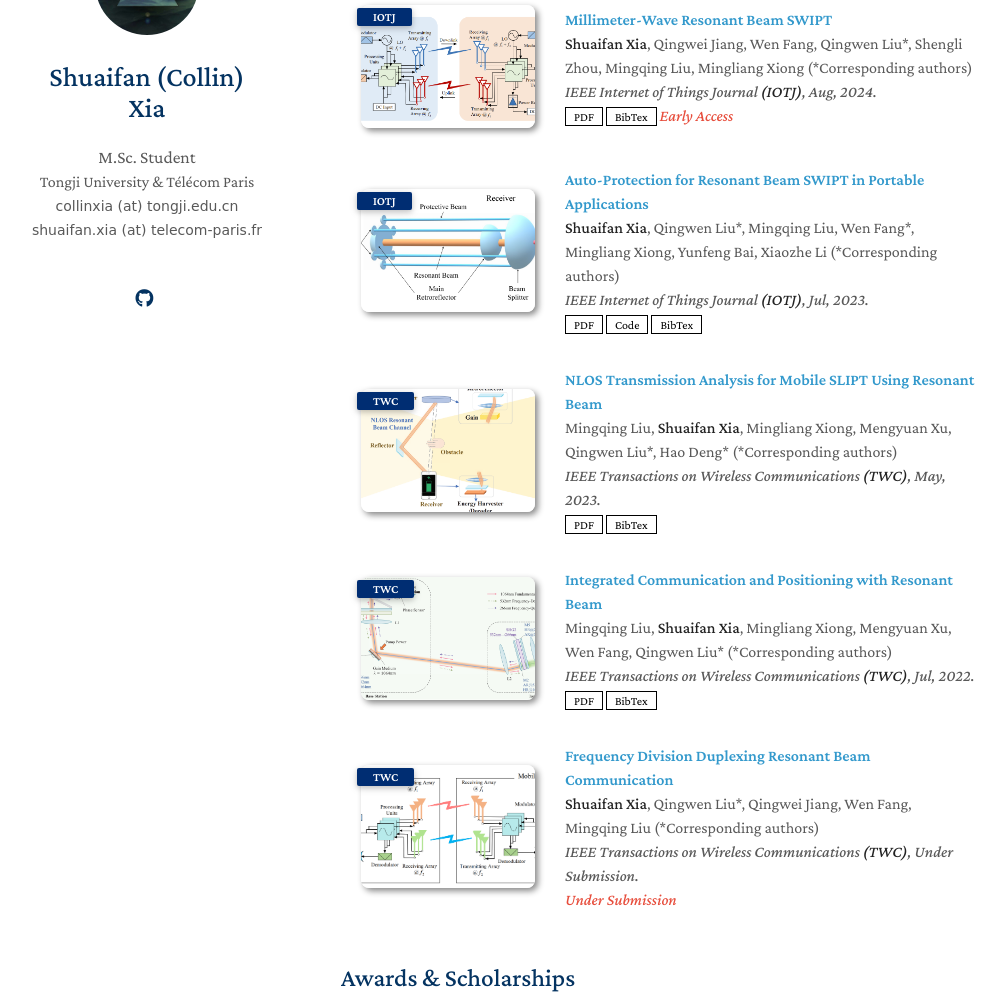
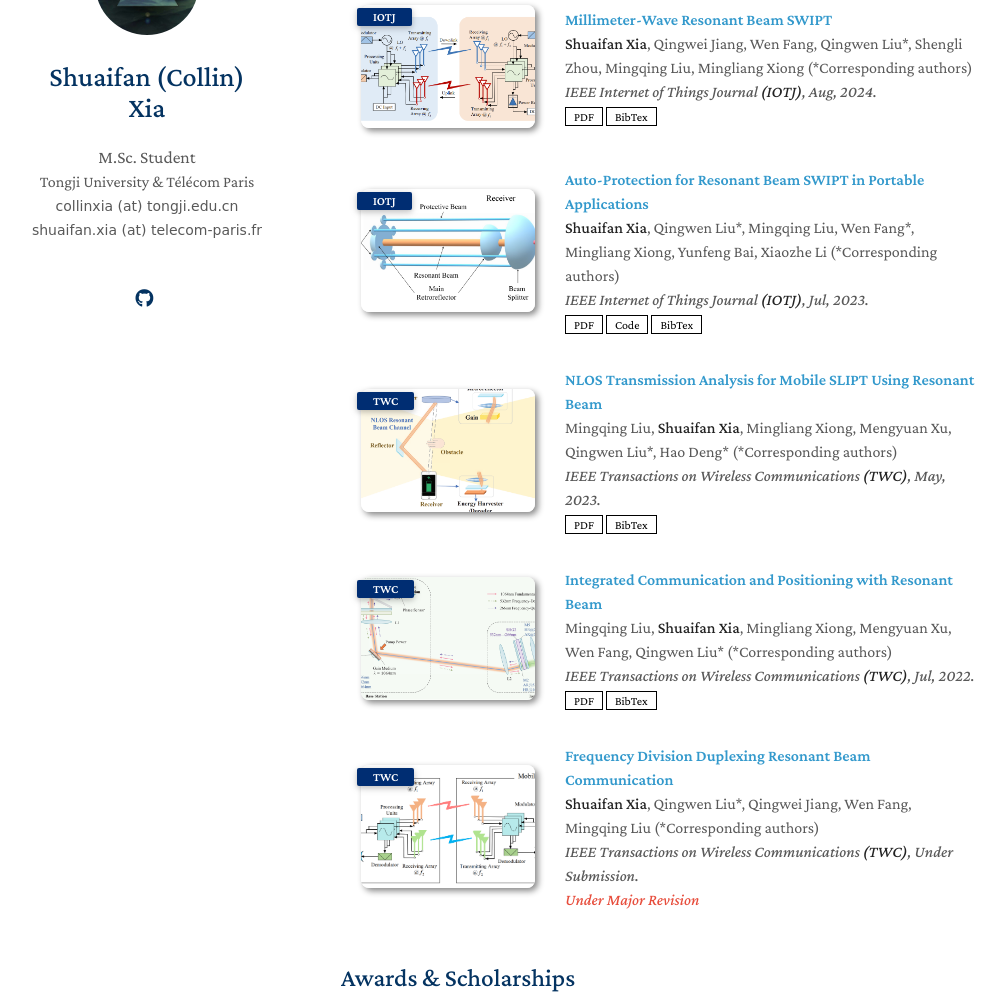
Before and after one commit to Collin911/homepage, a Jekyll site: the page built from index.md, in a window 1280 px wide and 1400 px high, scrolled down 299 px. Shown: the part 153-1151 px from the top of the window, without its empty margins (129-1135 px from the left). Built offline with Jekyll 4.4.1, drawn with Linux system fonts in a browser that asks for light colours; nearby versions of some CDN libraries; a style sheet for code colours, icons or effects is not loaded; our own code applies the rules of GitHub Pages for plain Markdown files.

Commit message:
Update publications.yml

```diff
--- a/_data/publications.yml
+++ b/_data/publications.yml
@@ -8,7 +8,7 @@ main:
     # code: https://github.com/Collin911/Portable-Auto-Protection-RBS
     bibtex: ./assets/files/cite_mmSWIPT.html
     image: ./assets/img/FDD_RBSWIPT.png
-    notes: Early Access
+    # notes: Early Access
 
   - title: "Auto-Protection for Resonant Beam SWIPT in Portable Applications"
     authors: <strong>Shuaifan Xia</strong>, Qingwen Liu*, Mingqing Liu, Wen Fang*, Mingliang Xiong, Yunfeng Bai, Xiaozhe Li (*Corresponding authors)
@@ -52,4 +52,4 @@ main:
     # code: https://github.com/Collin911/Portable-Auto-Protection-RBS
     # bibtex: ./assets/files/cite_autoPro.html
     image: ./assets/img/FDD_RBComm.png
-    notes: Under Submission
+    notes: Under Major Revision
```
